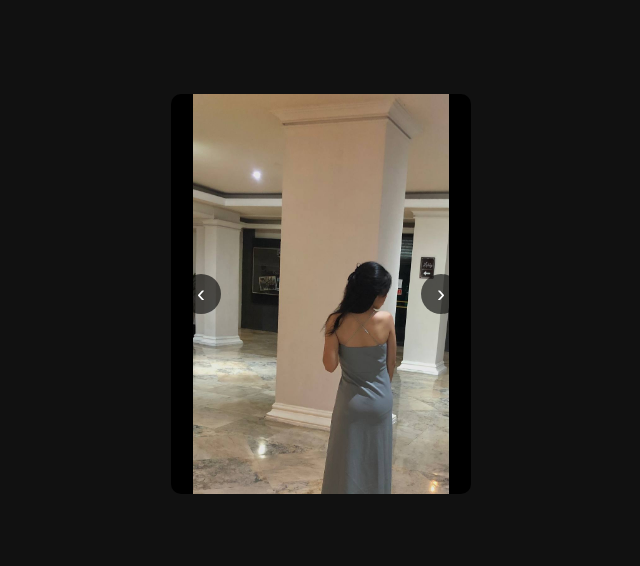
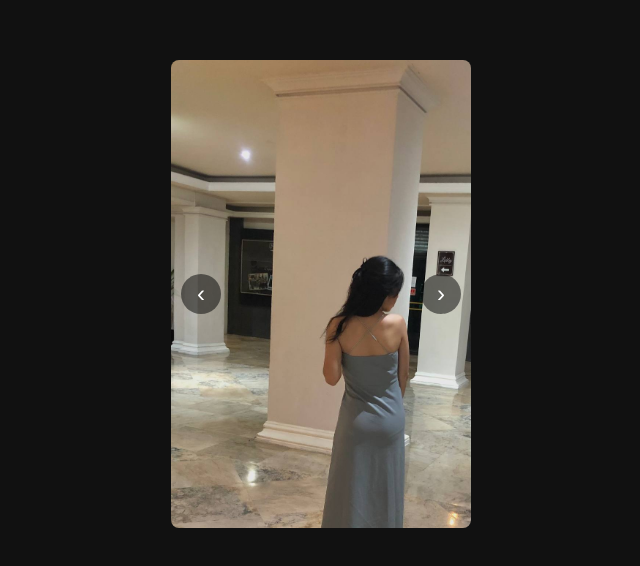
Before and after one commit to brendanjoshua/notion, a plain HTML site: page index.html in a window 1280 px wide. Shown: the part 106-672 px from the top of the page, without its empty margins (319-959 px from the left). Drawn offline with Linux system fonts and the light colour scheme.

Commit message:
Update index.html

```diff
--- a/index.html
+++ b/index.html
@@ -1,53 +1,48 @@
 <!DOCTYPE html>
-<html lang="en">
+<html>
 <head>
   <meta charset="UTF-8" />
-  <title>Image Carousel - Contained</title>
+  <title>Simple Image Carousel</title>
   <style>
+    * { box-sizing: border-box; }
     body {
+      margin: 0;
       background: #111;
-      margin: 0;
+      display: flex;
+      justify-content: center;
+      align-items: center;
       height: 100vh;
-      display: flex;
-      align-items: center;
-      justify-content: center;
     }
 
     .carousel {
       width: 300px;
-      height: 400px;
       position: relative;
       overflow: hidden;
-      border-radius: 10px;
-      background: #000;
     }
 
     .carousel-images {
       display: flex;
-      transition: transform 0.4s ease-in-out;
+      transition: transform 0.3s ease-in-out;
     }
 
     .carousel-images img {
       width: 300px;
-      height: 400px;
-      object-fit: contain;
-      background-color: #000;
-      flex-shrink: 0;
+      height: auto;
+      border-radius: 8px;
     }
 
     .nav-button {
       position: absolute;
       top: 50%;
       transform: translateY(-50%);
-      background: rgba(0,0,0,0.6);
+      background: rgba(0,0,0,0.5);
       color: white;
       border: none;
       font-size: 24px;
       width: 40px;
       height: 40px;
+      cursor: pointer;
       border-radius: 50%;
-      cursor: pointer;
-      z-index: 1;
     }
 
     .prev { left: 10px; }
```
